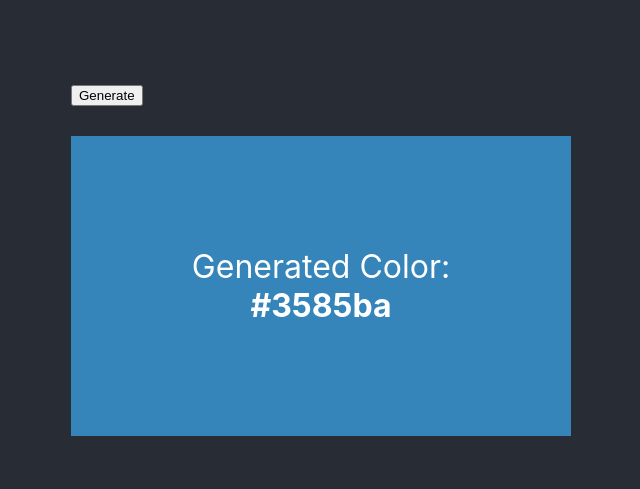
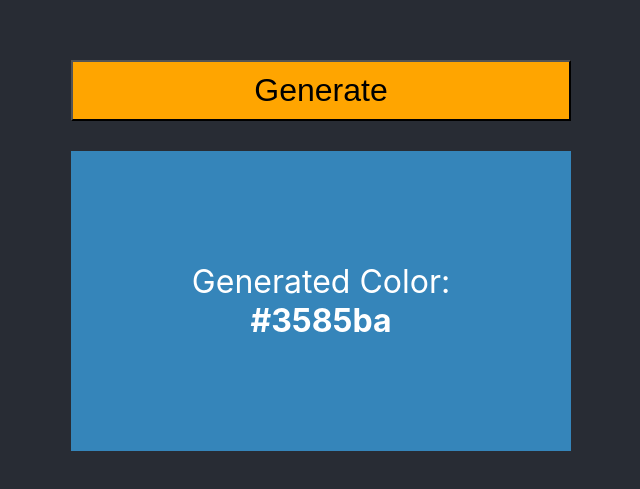
Before and after one commit to jefftbyrd/react-random-color-generator, a React app: page / in a window 1280 px wide. Shown: the part 145-634 px from the top of the page, without its empty margins (319-959 px from the left). Built offline with nearby package versions, Linux system fonts and the light colour scheme; the HTML template or start-up script is replaced by a standard one.

Commit message:
Test #4. Try it with netlify.

```diff
--- a/src/App.js
+++ b/src/App.js
@@ -6,7 +6,11 @@ export default function App() {
   const [color, setColor] = useState(randomColor());
   return (
     <>
-      <button type="button" onClick={() => setColor(randomColor())}>
+      <button
+        type="button"
+        className="generateButton"
+        onClick={() => setColor(randomColor())}
+      >
         Generate
       </button>
       <div className="colorBox" style={{ backgroundColor: color }}>
```
